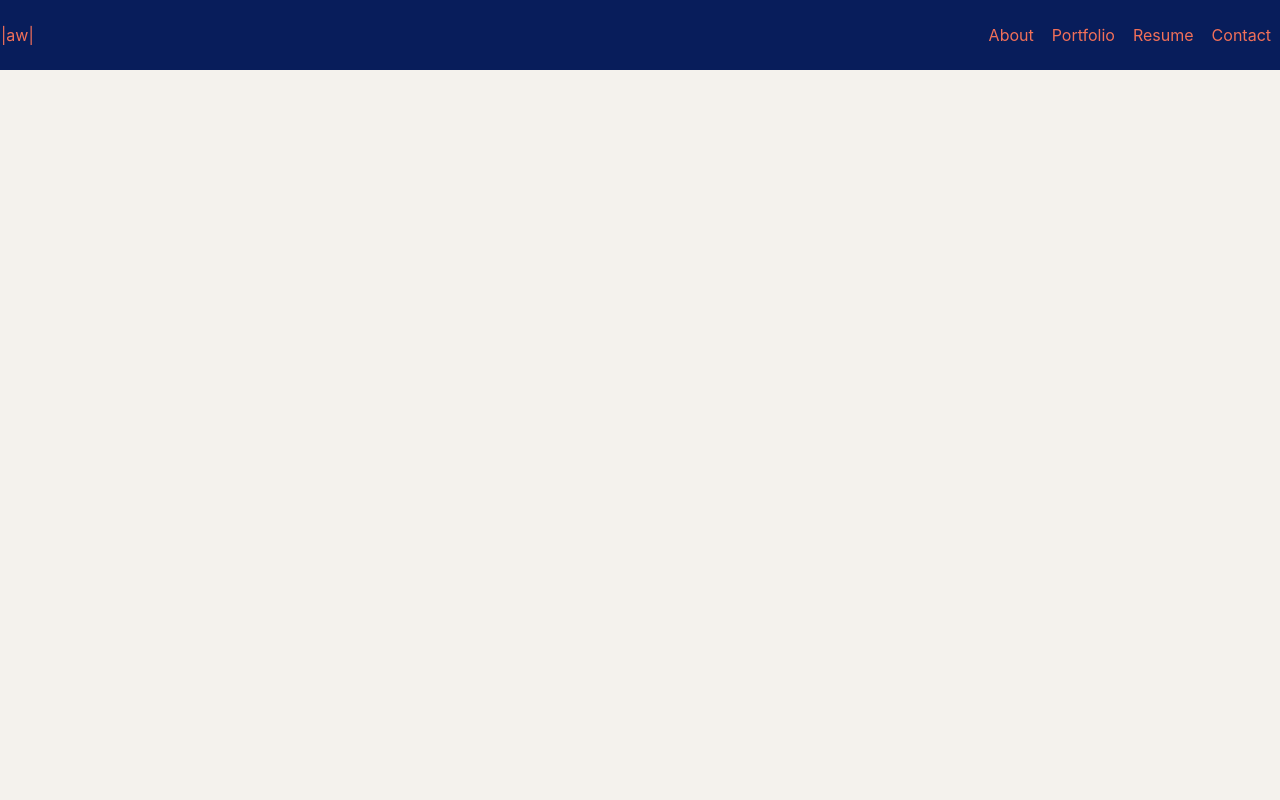
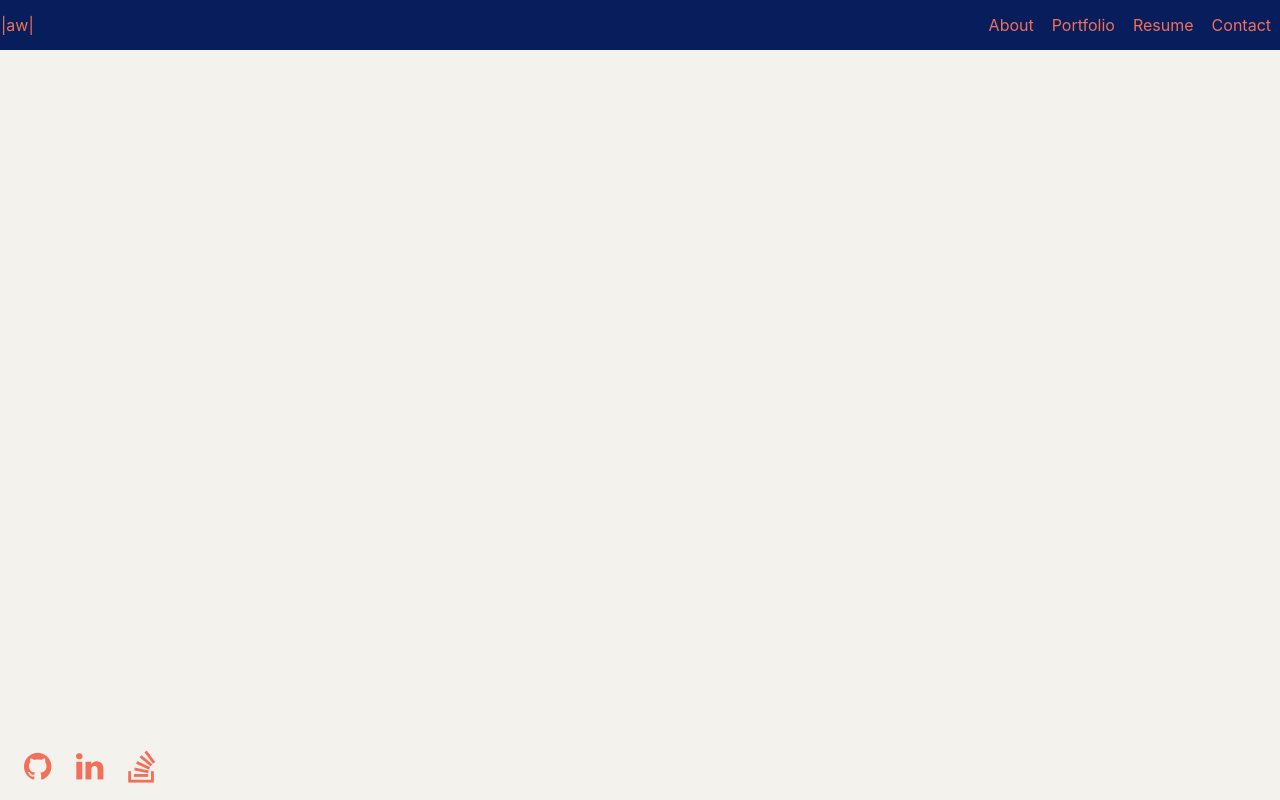
Before and after one commit to AmyWilford/aw-developer-portfolio, a React (Create React App) app: page / in a window 1280 px wide. Built offline with nearby package versions, Linux system fonts and the light colour scheme.

Commit message:
added and styled footer nav

```diff
--- a/src/components/Container.js
+++ b/src/components/Container.js
@@ -34,7 +34,7 @@ export default function PortfolioContainer() {
     <div>
       <Header currentPage={currentPage} handlePageChange={handlePageChange} />
       {/* {renderPage()} */}
-      {/* <Footer /> */}
+      <Footer />
     </div>
   );
 }
--- a/src/components/Footer.js
+++ b/src/components/Footer.js
@@ -0,0 +1,33 @@
+import React from "react";
+
+import "font-awesome/css/font-awesome.min.css";
+import "./styles/Footer.css";
+export default function Footer() {
+  return (
+    <nav class="navbar fixed-bottom">
+      <div className="d-flex m-2">
+        <a
+          href="https://github.com/AmyWilford"
+          target="_blank"
+          rel="noreferrer"
+        >
+          <i className="fa fa-2x fa-github mx-3" aria-hidden="true"></i>
+        </a>
+        <a
+          href="https://www.linkedin.com/in/amywilford/"
+          target="_blank"
+          rel="noreferrer"
+        >
+          <i className="fa fa-2x fa-linkedin mx-3"></i>
+        </a>
+        <a
+          href="https://stackoverflow.com/users/16165394/amylou"
+          target="_blank"
+          rel="noreferrer"
+        >
+          <i className="fa fa-2x fa-stack-overflow mx-3" aria-hidden="true"></i>
+        </a>
+      </div>
+    </nav>
+  );
+}
--- a/src/components/Nav.js
+++ b/src/components/Nav.js
@@ -2,7 +2,7 @@ import React from "react";
 import "./styles/Nav.css";
 export default function Nav({ currentPage, handlePageChange }) {
   return (
-    <nav className="navbar header navbar-expand-md d-flex justify-content-between align-items-center">
+    <nav className="navbar header navbar-expand-sm d-flex justify-content-between align-items-center">
       <div>
         <a
           href="#home"
--- /dev/null
+++ b/src/components/styles/Footer.css
@@ -0,0 +1,4 @@
+i {
+    color:#F27059;
+    width: 20px;
+}
--- a/src/components/styles/Nav.css
+++ b/src/components/styles/Nav.css
@@ -1,5 +1,5 @@
 .header {
-    height: 70px;
+    height: 50px;
     background-color: #081D5B;
     color: #F27059;
 }
```
